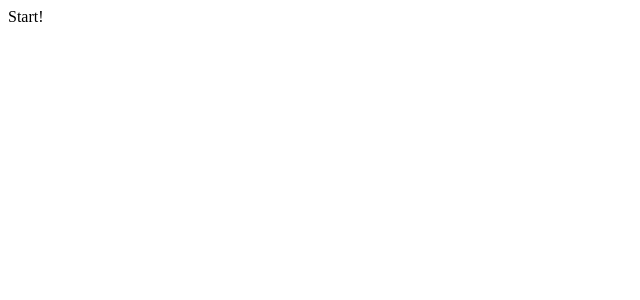
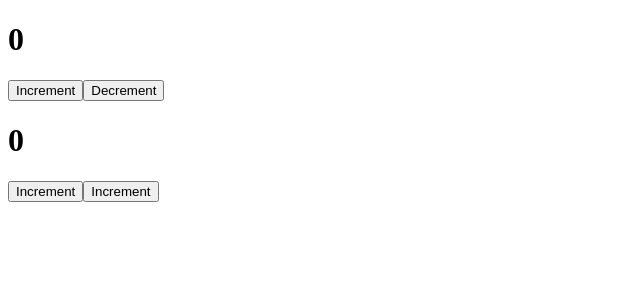
Before and after one commit to valeryaosta/posts-lists-fundamentals, a React (Create React App) app: page / in a window 1280 px wide. Shown: the top 300 px of the page, without its empty margins (0-640 px from the left). Built offline with nearby package versions, Linux system fonts and the light colour scheme.

Commit message:
state changes (class+func components)

```diff
--- a/src/App.js
+++ b/src/App.js
@@ -1,10 +1,15 @@
-import React from "react";
+import React, {useState} from "react";
+import Counter from "./components/Counter";
+import ClassCounter from "./components/ClassCounter";
 
 
 function App() {
+
     return (
-        <div className="App">
-            Start!
+        <div className='App'>
+            <Counter/>
+            <ClassCounter/>
+
         </div>
     );
 }
--- /dev/null
+++ b/src/components/ClassCounter.jsx
@@ -0,0 +1,37 @@
+import React from "react";
+
+class ClassCounter extends React.Component {
+
+    constructor(props) {
+        super(props);
+        this.state = {
+            count: 0
+        }
+        this.increment = this.increment.bind(this);
+        this.decrement = this.decrement.bind(this);
+    }
+
+    increment() {
+        this.setState({count: this.state.count + 1});
+    };
+
+    decrement() {
+        this.setState({count: this.state.count - 1});
+    };
+
+
+    render() {
+        return (
+            <div>
+                <h1>{this.state.count}</h1>
+                <button onClick={this.increment}>Increment</button>
+                <button onClick={this.decrement}>Increment</button>
+
+            </div>
+        )
+    }
+
+
+}
+
+export default ClassCounter;
--- /dev/null
+++ b/src/components/Counter.jsx
@@ -0,0 +1,24 @@
+import React, {useState} from 'react';
+
+const Counter = () => {
+
+    const [count, setCount] = useState(0);
+
+    function increment() {
+        setCount(count + 1);
+    }
+
+    function decrement() {
+        setCount(count - 1);
+    }
+
+    return (
+        <div>
+            <h1>{count}</h1>
+            <button onClick={increment}>Increment</button>
+            <button onClick={decrement}>Decrement</button>
+        </div>
+    );
+};
+
+export default Counter;
```
